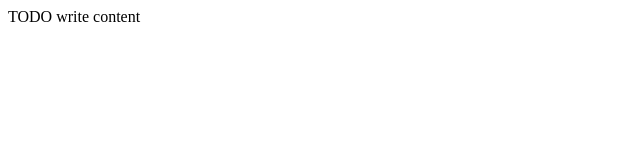
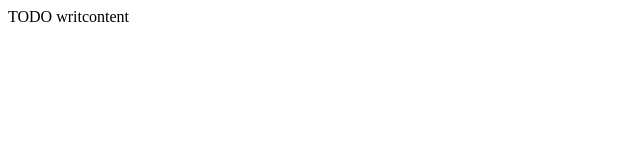
Before and after one commit to ELVIRUX/prueba, a plain HTML site: page web/index.html in a window 1280 px wide. Shown: the full height of the page, 0-640 px from the left. Drawn offline with Linux system fonts and the light colour scheme.

```diff
--- a/web/index.html
+++ b/web/index.html
@@ -11,6 +11,6 @@
         <meta name="viewport" content="width=device-width, initial-scale=1.0">
     </head>
     <body>
-        <div>TODO write content</div>
+        <div>TODO writcontent</div>
     </body>
 </html>
```
